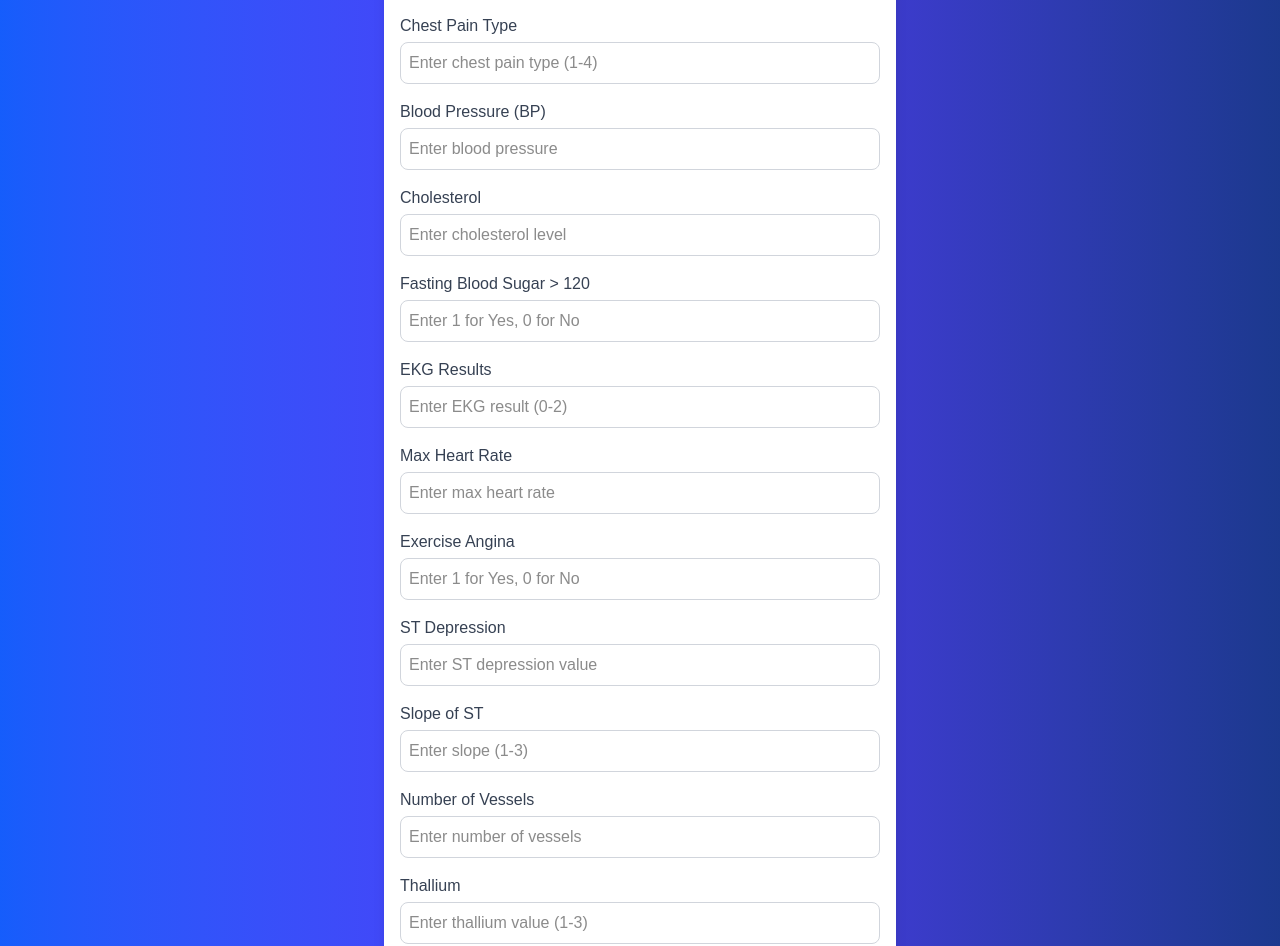
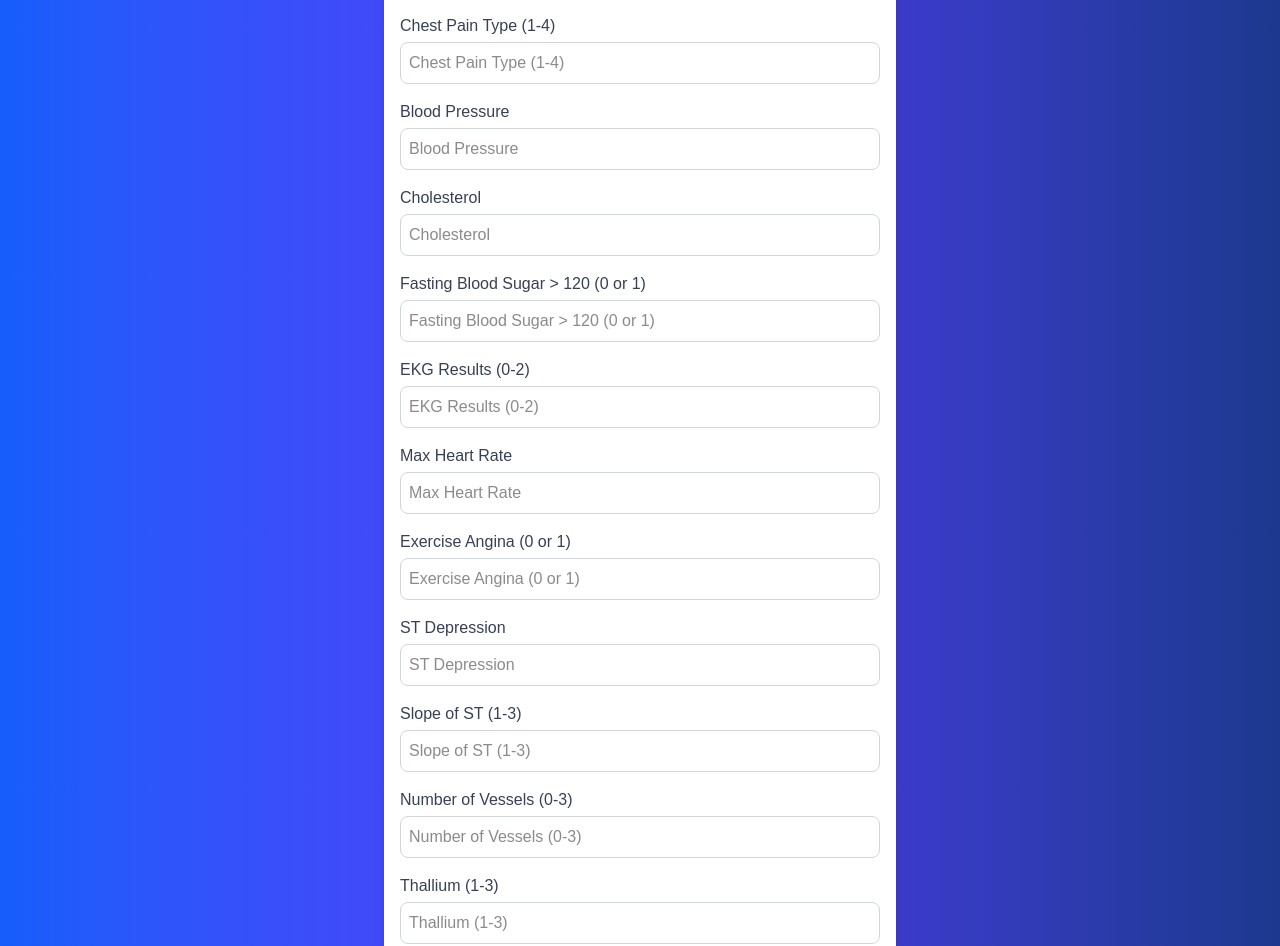
Before and after one commit to Lassoued95/heart-disease-prediction, a Next.js app: page / in a window 1280 px wide. Shown: the part 230-1176 px from the top of the page. Built offline with nearby package versions, Linux system fonts and the light colour scheme.

Commit message:
last commit

```diff
--- a/src/app/components/MedicalForm.tsx
+++ b/src/app/components/MedicalForm.tsx
@@ -28,12 +28,12 @@ const MedicalForm = () => {
     const handleSubmit = async (e: React.FormEvent) => {
         e.preventDefault();
 
-        // Convert all form data to numeric values before sending
         const numericFormData = Object.fromEntries(
             Object.entries(formData).map(([key, value]) => [key, parseFloat(value)])
         );
 
-        const response = await fetch('/api/predict', {
+        try {
+            const response = await fetch('https://my-flask-api.onrender.com/predict', {
                 method: 'POST',
                 headers: {
                     'Content-Type': 'application/json',
@@ -44,168 +44,48 @@ const MedicalForm = () => {
             const result = await response.json();
             console.log("✅ Backend response:", result);
             alert(`Prediction result: ${result.prediction}`);
+        } catch (error) {
+            console.error("❌ Error connecting to API:", error);
+            alert("An error occurred while making the prediction.");
+        }
     };
 
     return (
-        <div className='bg-gradient-to-r from-blue-600 via-indigo-600 to-blue-900 min-h-screen '>
+        <div className='bg-gradient-to-r from-blue-600 via-indigo-600 to-blue-900 min-h-screen'>
             <div className="max-w-lg mx-auto p-4 bg-white rounded-lg shadow-lg">
-            <h2 className="text-2xl font-semibold text-center mb-6 text-blue-600">Heart Disease Prediction</h2>
+                <h2 className="text-2xl font-semibold text-center mb-6 text-blue-600">
+                    Heart Disease Prediction
+                </h2>
                 <form onSubmit={handleSubmit} className="space-y-4">
-                <div className="flex flex-col">
-                    <label htmlFor="age" className="mb-1 text-gray-700">Age</label>
+                    {[
+                        { name: 'age', label: 'Age' },
+                        { name: 'sex', label: 'Sex (1 = Male, 0 = Female)' },
+                        { name: 'chest_pain', label: 'Chest Pain Type (1-4)' },
+                        { name: 'bp', label: 'Blood Pressure' },
+                        { name: 'cholesterol', label: 'Cholesterol' },
+                        { name: 'fbs_over_120', label: 'Fasting Blood Sugar > 120 (0 or 1)' },
+                        { name: 'ekg_results', label: 'EKG Results (0-2)' },
+                        { name: 'max_hr', label: 'Max Heart Rate' },
+                        { name: 'exercise_angina', label: 'Exercise Angina (0 or 1)' },
+                        { name: 'st_depression', label: 'ST Depression' },
+                        { name: 'slope_st', label: 'Slope of ST (1-3)' },
+                        { name: 'num_vessels', label: 'Number of Vessels (0-3)' },
+                        { name: 'thallium', label: 'Thallium (1-3)' },
+                    ].map(({ name, label }) => (
+                        <div className="flex flex-col" key={name}>
+                            <label htmlFor={name} className="mb-1 text-gray-700">{label}</label>
                             <input
                                 type="number"
-                        name="age"
-                        value={formData.age}
+                                name={name}
+                                value={formData[name as keyof typeof formData]}
                                 onChange={handleInputChange}
                                 className="p-2 border border-gray-300 rounded-lg"
-                        placeholder="Enter your age"
+                                placeholder={label}
+                                required
                             />
                         </div>
+                    ))}
 
-                <div className="flex flex-col">
-                    <label htmlFor="sex" className="mb-1 text-gray-700">Sex (1 = Male, 0 = Female)</label>
-                    <input
-                        type="number"
-                        name="sex"
-                        value={formData.sex}
-                        onChange={handleInputChange}
-                        className="p-2 border border-gray-300 rounded-lg"
-                        placeholder="Enter sex (1 or 0)"
-                    />
-                </div>
-
-                <div className="flex flex-col">
-                    <label htmlFor="chest_pain" className="mb-1 text-gray-700">Chest Pain Type</label>
-                    <input
-                        type="number"
-                        name="chest_pain"
-                        value={formData.chest_pain}
-                        onChange={handleInputChange}
-                        className="p-2 border border-gray-300 rounded-lg"
-                        placeholder="Enter chest pain type (1-4)"
-                    />
-                </div>
-
-                <div className="flex flex-col">
-                    <label htmlFor="bp" className="mb-1 text-gray-700">Blood Pressure (BP)</label>
-                    <input
-                        type="number"
-                        name="bp"
-                        value={formData.bp}
-                        onChange={handleInputChange}
-                        className="p-2 border border-gray-300 rounded-lg"
-                        placeholder="Enter blood pressure"
-                    />
-                </div>
-
-                <div className="flex flex-col">
-                    <label htmlFor="cholesterol" className="mb-1 text-gray-700">Cholesterol</label>
-                    <input
-                        type="number"
-                        name="cholesterol"
-                        value={formData.cholesterol}
-                        onChange={handleInputChange}
-                        className="p-2 border border-gray-300 rounded-lg"
-                        placeholder="Enter cholesterol level"
-                    />
-                </div>
-
-                <div className="flex flex-col">
-                    <label htmlFor="fbs_over_120" className="mb-1 text-gray-700">Fasting Blood Sugar {'>'} 120</label>
-                    <input
-                        type="number"
-                        name="fbs_over_120"
-                        value={formData.fbs_over_120}
-                        onChange={handleInputChange}
-                        className="p-2 border border-gray-300 rounded-lg"
-                        placeholder="Enter 1 for Yes, 0 for No"
-                    />
-                </div>
-
-                <div className="flex flex-col">
-                    <label htmlFor="ekg_results" className="mb-1 text-gray-700">EKG Results</label>
-                    <input
-                        type="number"
-                        name="ekg_results"
-                        value={formData.ekg_results}
-                        onChange={handleInputChange}
-                        className="p-2 border border-gray-300 rounded-lg"
-                        placeholder="Enter EKG result (0-2)"
-                    />
-                </div>
-
-                <div className="flex flex-col">
-                    <label htmlFor="max_hr" className="mb-1 text-gray-700">Max Heart Rate</label>
-                    <input
-                        type="number"
-                        name="max_hr"
-                        value={formData.max_hr}
-                        onChange={handleInputChange}
-                        className="p-2 border border-gray-300 rounded-lg"
-                        placeholder="Enter max heart rate"
-                    />
-                </div>
-
-                <div className="flex flex-col">
-                    <label htmlFor="exercise_angina" className="mb-1 text-gray-700">Exercise Angina</label>
-                    <input
-                        type="number"
-                        name="exercise_angina"
-                        value={formData.exercise_angina}
-                        onChange={handleInputChange}
-                        className="p-2 border border-gray-300 rounded-lg"
-                        placeholder="Enter 1 for Yes, 0 for No"
-                    />
-                </div>
-
-                <div className="flex flex-col">
-                    <label htmlFor="st_depression" className="mb-1 text-gray-700">ST Depression</label>
-                    <input
-                        type="number"
-                        name="st_depression"
-                        value={formData.st_depression}
-                        onChange={handleInputChange}
-                        className="p-2 border border-gray-300 rounded-lg"
-                        placeholder="Enter ST depression value"
-                    />
-                </div>
-
-                <div className="flex flex-col">
-                    <label htmlFor="slope_st" className="mb-1 text-gray-700">Slope of ST</label>
-                    <input
-                        type="number"
-                        name="slope_st"
-                        value={formData.slope_st}
-                        onChange={handleInputChange}
-                        className="p-2 border border-gray-300 rounded-lg"
-                        placeholder="Enter slope (1-3)"
-                    />
-                </div>
-
-                <div className="flex flex-col">
-                    <label htmlFor="num_vessels" className="mb-1 text-gray-700">Number of Vessels</label>
-                    <input
-                        type="number"
-                        name="num_vessels"
-                        value={formData.num_vessels}
-                        onChange={handleInputChange}
-                        className="p-2 border border-gray-300 rounded-lg"
-                        placeholder="Enter number of vessels"
-                    />
-                </div>
-
-                <div className="flex flex-col">
-                    <label htmlFor="thallium" className="mb-1 text-gray-700">Thallium</label>
-                    <input
-                        type="number"
-                        name="thallium"
-                        value={formData.thallium}
-                        onChange={handleInputChange}
-                        className="p-2 border border-gray-300 rounded-lg"
-                        placeholder="Enter thallium value (1-3)"
-                    />
-                </div>
                     <div className='flex justify-center'>
                         <button
                             type="submit"
@@ -214,7 +94,6 @@ const MedicalForm = () => {
                             🚀 Predict Now
                         </button>
                     </div>
-
                 </form>
             </div>
         </div>
```
Also changed, not shown: 1 other file (tests, documents, lock files or other folders). Lines whose indentation alone changed are shown as unchanged.
